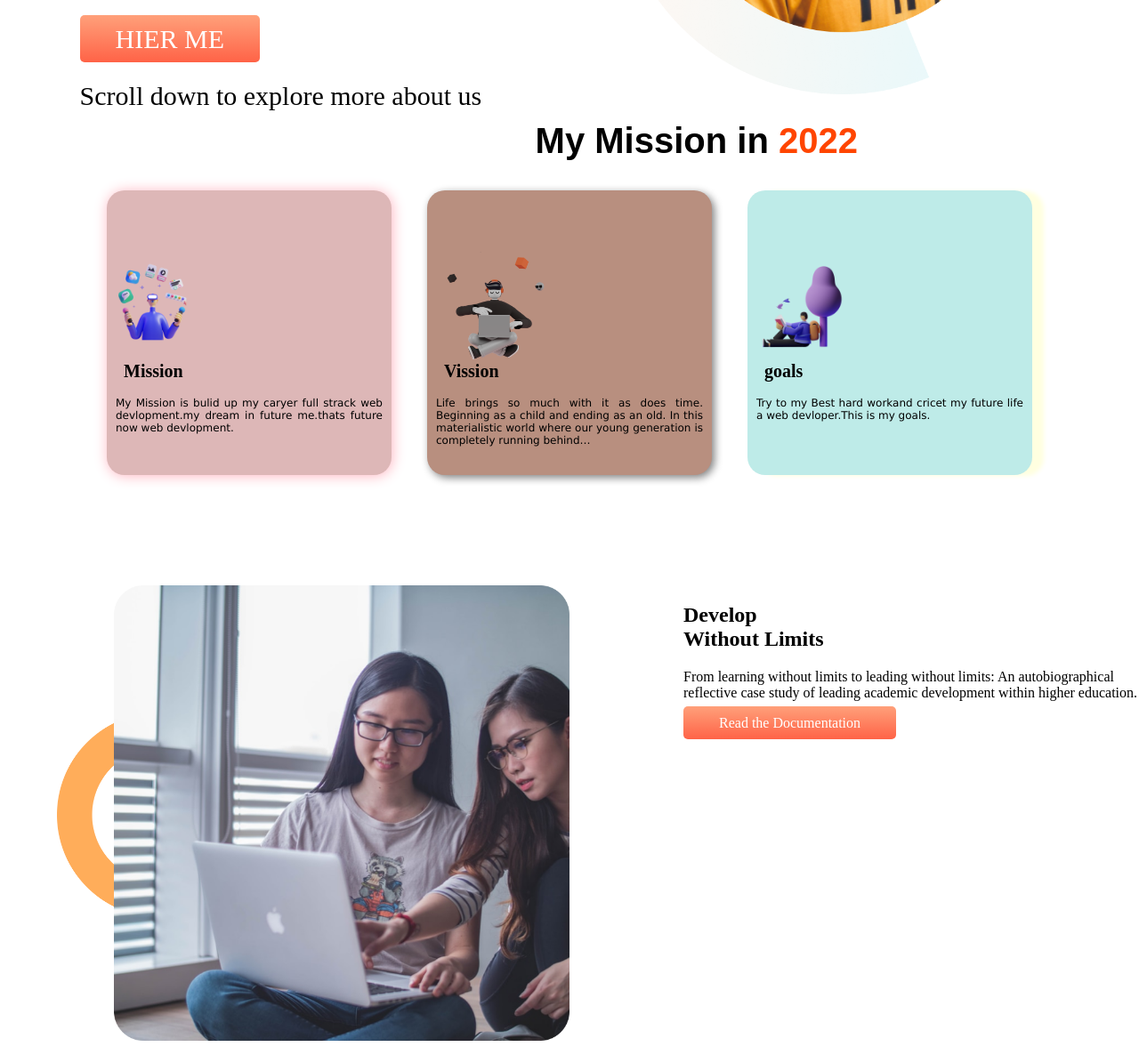
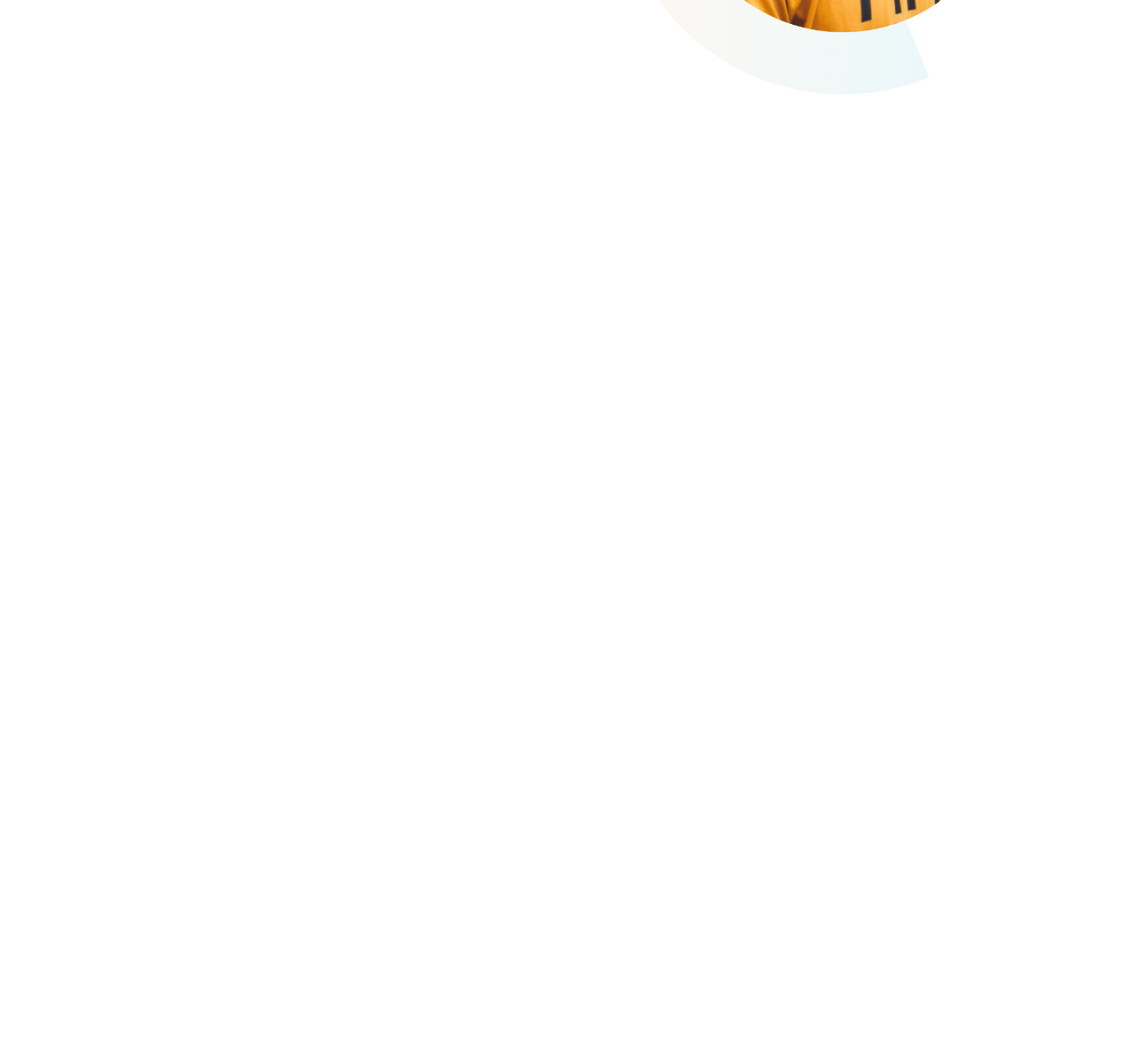
Before and after one commit to liton0023/rsmahmud, a plain HTML site: page index.html in a window 1280 px wide. Shown: the part 547-1724 px from the top of the page at 89% size. After the commit the page ends 800 px from the top, so only its background shows below. Drawn offline with Linux system fonts and the light colour scheme.

Commit message:
first commit

```diff
--- a/index.html
+++ b/index.html
@@ -26,70 +26,3 @@
             <img src="images/person/person-0.png" alt="">
         </div>
     </section>
-    <section>
-        <div class="rs">
-            <h1 class="header">My Mission in <span class="orange"> 2022</span></h1>
-            <div class="misson">
-                <h2>Mission</h2>
-                <p>My Mission is bulid up my caryer full strack web devlopment.my dream in future me.thats future now
-                    web
-                    devlopment.</p>
-            </div>
-            <div class="vission">
-                <h2>Vission</h2>
-                <p>Life brings so much with it as does time. Beginning as a child and ending as an old. In this
-                    materialistic world where our young generation is completely running behind…</p>
-            </div>
-            <div class="goals">
-                <h2>goals</h2>
-                <p>Try to my Best hard workand cricet my future life a web devloper.This is my goals. </p>
-            </div>
-        </div>
-    </section>
-    <section id="web">
-        <div class="width" id="bp">
-            <img src="images/pictures/coding.png" alt="">
-        </div>
-        <div class="width">
-            <h1>Develop <br> Without Limits</h1>
-            <p>From learning without limits to leading without limits: An autobiographical reflective case study of
-                leading academic development within higher education.</p>
-            <a class="battom" target="_blank" href="">Read the Documentation</a>
-        </div>
-    </section>
-    <section>
-        <div class="work">
-            <h1 class="header">Know our <br> Global Community</h1>
-            <p>You might saw me jumping, climbing buildings, and stopping trains. But nobody pays me a dime for that
-                work. That's why I am learning and mastering web development. I will not stop until I become the Web
-                Development Hero.</p>
-            <a class="battom" target="_blank" href="">Read the Documentation</a>
-        </div>
-        <div class="work" id="ring">
-            <img src="images/pictures/project.png" alt="">
-        </div>
-    </section>
-    <section>
-        <h1 class="build">Build hotline And Corona Application</h1>
-        <div id="just" class="full">
-            <img src="images/pictures/app.png" alt="">
-        </div>
-        <div class="full">
-            <h1 class="corona">Stay safe with
-                Go<span class="orange"> <br> Omicron</span></h1>
-            <p> we should maintain govt. rules for corona.use fack mask amd used hand sanitizer every time.foe samhow we
-                will face danjarious futus.so we should awere genaral people.And help each other</p>
-            <a class="battom" target="_blank" href="">App Fetures</a>
-        </div>
-    </section>
-    <section>
-        <div>
-            <footer>
-                <h1 class="we"><span class="coler">Mission</span> <span class="orange">2022</span></h1>
-                <p>Hard work, Perseverance, and Determination for 2022</p>
-            </footer>
-        </div>
-    </section>
-</body>
-
-</html>
--- a/style.css
+++ b/style.css
@@ -25,142 +25,3 @@ section{
 .half-width img{
 width: 100%;
 }
-#rs{
-    margin-top: 14%;
-    font-size: 30px;
-}
-.battom{
-    text-decoration: none;
-    background: linear-gradient(lightsalmon,tomato);
-    padding: 10px 40px;
-    border-radius: 5px;
-    color: white;
-    font: 700;
-}
-.header{
-    font-size: 40px;
-    font-family: sans-serif;
-    text-align: left;
-}
-.misson{
-    height: 300px;
-    width: 300px;
-    margin-left: 120px;
-    background-color:rgb(221, 183, 183);
-    box-shadow: 1px 1px 15px lightpink;
-    font-size: 10px;
-    border-radius: 20px;
-    padding: 10px;
-    float: left;
-    background-image: url(images/illustrators/illustrator-1.png);
-    background-size: 120px;
-    background-repeat:no-repeat;
-    background-position-y: 60px;
-}
-.vission{
-    width: 300px;
-    height: 300px;
-    background-color: rgb(184, 143, 127);
-    margin-left: 40px;
-    padding: 10px;
-    border-radius: 20px;
-box-shadow: 3px 3px 10px gray;
-font-size: 10%;
-float: left;
-background-image: url(images/illustrators/illustrator-2.png);
-background-repeat: no-repeat;
-background-size: 150px;
-background-position-y: 60px;
-}
-.goals{
-    width: 300px;
-    height: 300px;
-    background-color:rgb(190, 235, 232) ;
-    margin-left: 40px;
-    padding: 10px;
-    border-radius: 20px;
-    box-shadow:13px 1px 5px lightyellow;
-    float: left;
-    background-image: url(images/illustrators/illustrator-3.png);
-    background-repeat: no-repeat;
-    background-size: 120px;
-    background-position-y: 80px;
-}
-.rs p{
-    font-size: 12px;
-    text-align: justify;
-    font-family: Verdana, Geneva, Tahoma, sans-serif;
-}
-.rs h2{
-    font-size: 20px;
-    padding-top: 55%;
-    padding-left: 3%;
-}
-.width{
-    width: 40%;
-    float: left;
-    margin-left: 5%;
-    padding-left: 5%;
-}
-.width img{
-width: 100%;
-}
-#bp{
-    background-image: url(images/shapes/shape-1.png);
-    background-repeat: no-repeat;
-    background-position: left;
-    background-size: 40%;
-}
-#web{
-    margin-top: -10%;
-}
-.work{
-    width: 40%;
-    float: left;
-    margin-left: 5%;
-    padding-left: 2%;
-}
-.work img{
-    width: 70%;
-}
-#ring{
-background-image: url(images/shapes/shape-1.png);
-background-repeat: no-repeat;
-background-position: left;
-background-size: 40px 50px;
-}
-.build{
-    text-align: center;
-    font-size: 40px;
-}
-.corona{
-    font-size: 35px;
-}
-.full{
-    width: 40%;
-    float: left;
-    margin-left: 5%;
-    padding-left: 2%;
-}
-.full img{
-    width: 90%;
-}
-.full p{
-    font-size: 20px;
-}
-#just{
-    background-image: url(images/shapes/shape-3.png);
-    background-repeat: no-repeat;
-    background-size: 200px;
-    background-position: initial;
-}
-footer{
-    text-align: center;
-    margin-top: 20%;
-}
-.we{
-    font-size: 40px;
-}
-.coler{
-    color: rgb(212, 51, 51);
-}
```
